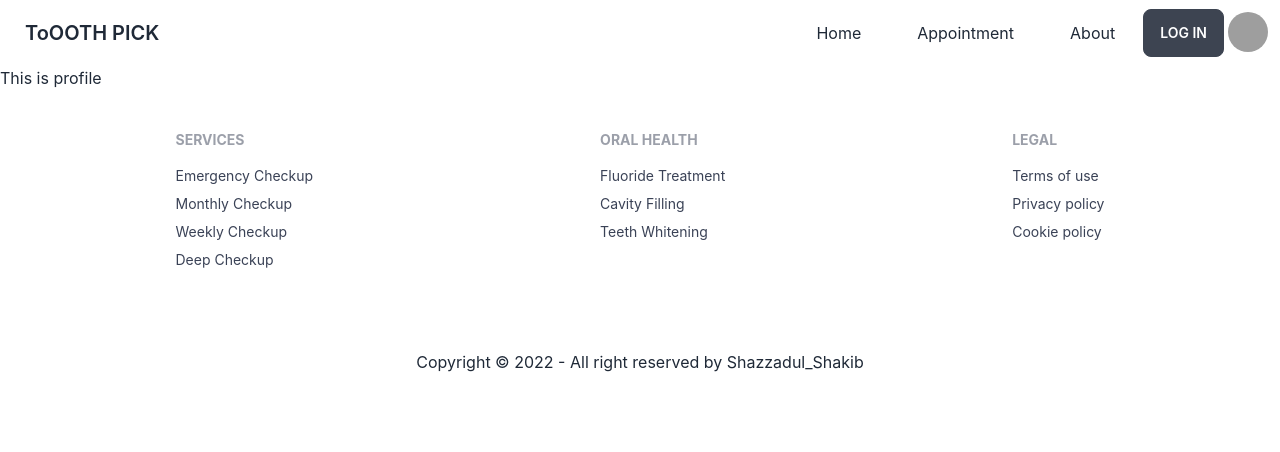
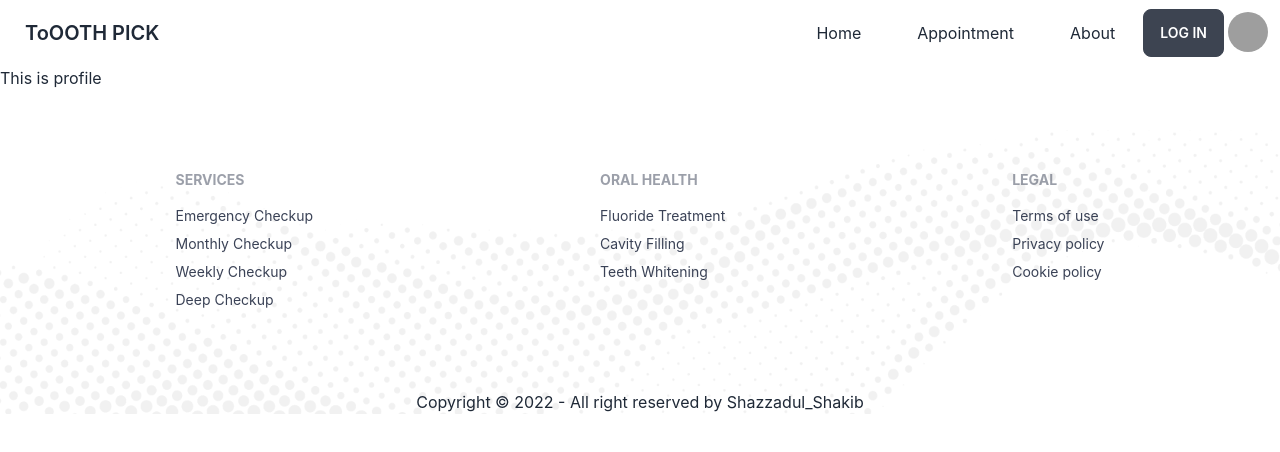
Before and after one commit to Shazzadul-Shakib/Tooth-pick-portal, a React (Create React App) app: page /profile in a window 1280 px wide. Shown: the top 452 px of the page. Built offline with nearby package versions, Linux system fonts and the light colour scheme; grey boxes are pictures that could not be loaded.

Commit message:
Fotter background added

```diff
--- a/src/components/Shared/Footer.jsx
+++ b/src/components/Shared/Footer.jsx
@@ -1,8 +1,15 @@
 import React from 'react';
-
+import footer_bg from '../../assets/images/footer.png';
 const Footer = () => {
   return (
-    <div>
+    <div
+      style={{
+        background: `url('${footer_bg}')`,
+        backgroundSize: 'cover',
+        backgroundPosition:'center'
+      }}
+      className=' my-10'
+>
       <footer className="footer p-10 md:justify-around  text-[#3A4256]">
         <div>
           <span className="footer-title">Services</span>
```
